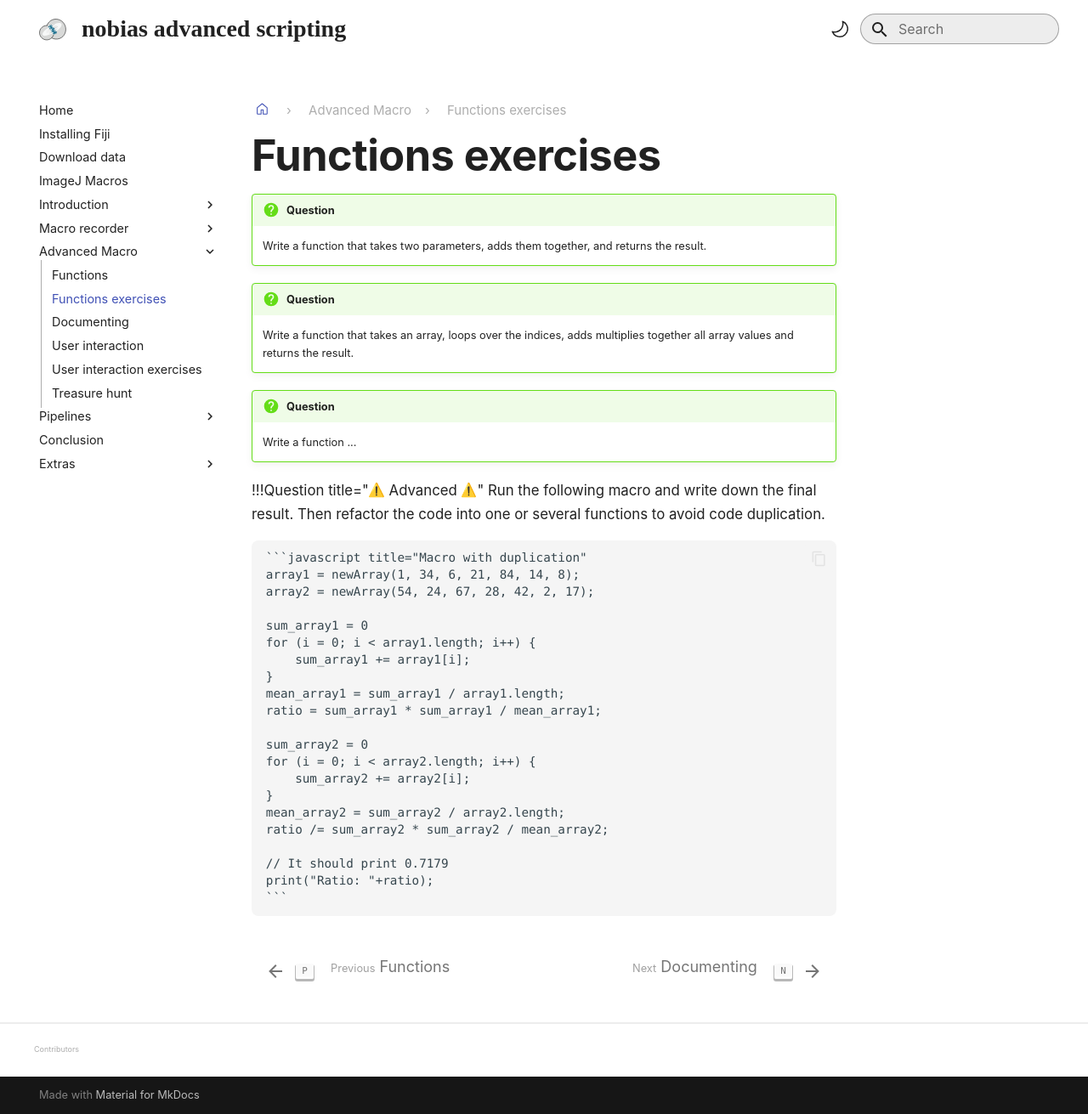
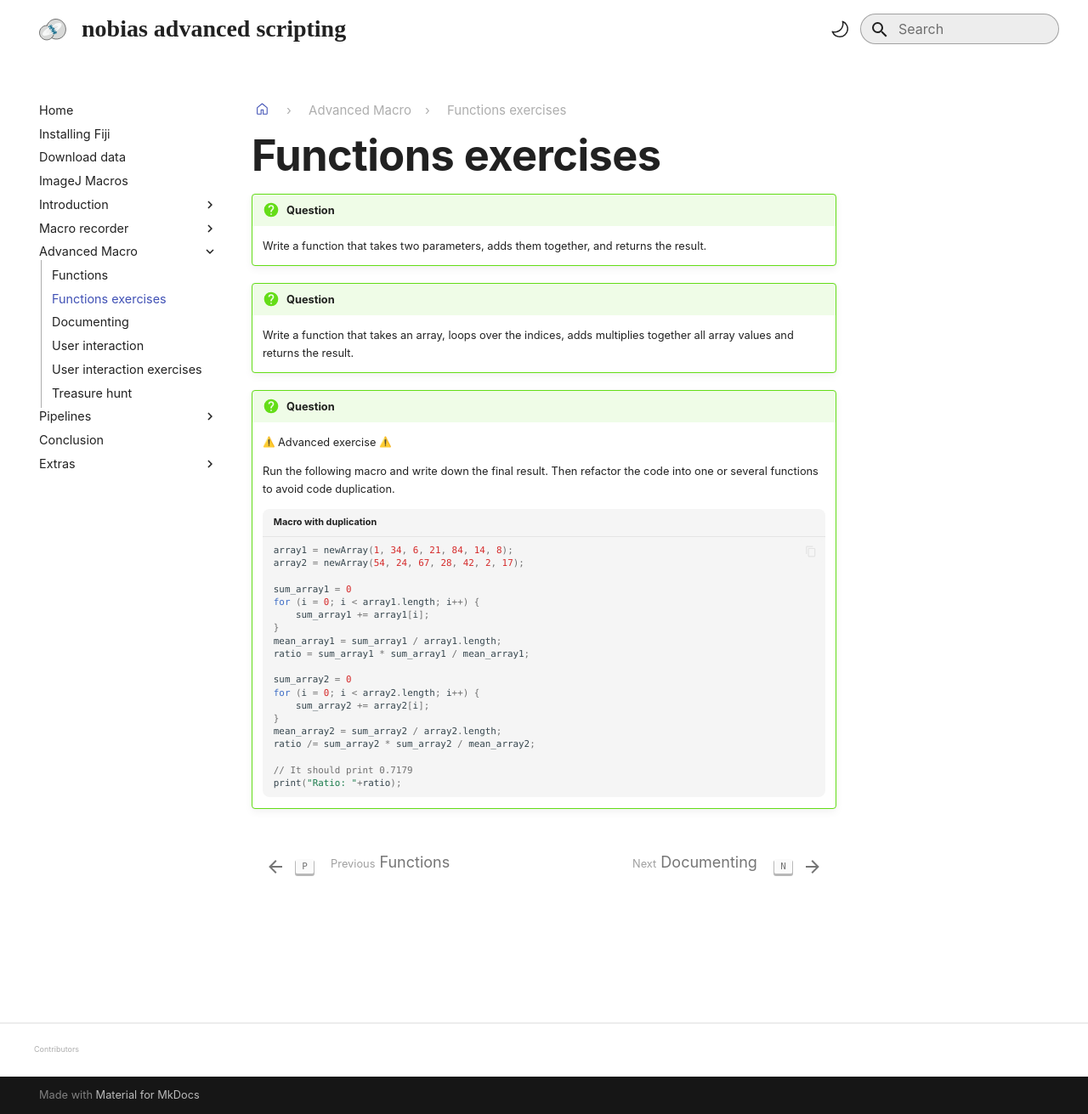
Before and after one commit to nobias-fht/advanced-scripting, an MkDocs documentation site: the page built from docs/course/advanced_scripting/functions_exercises.md, in a window 1280 px wide and 1311 px high. Shown: the whole window at 85% size. Built offline with MkDocs 1.6.1 and Material for MkDocs 9.7.7, drawn with Linux system fonts in a browser that asks for light colours; emoji names are drawn with the system emoji font.

Commit message:
fix formatting

```diff
--- a/docs/course/advanced_scripting/functions_exercises.md
+++ b/docs/course/advanced_scripting/functions_exercises.md
@@ -5,18 +5,18 @@ tags:
 ---
 # Functions exercises
 
-!!!Question
+!!! question
     Write a function that takes two parameters, adds them together, and returns
     the result.
 
-!!!Question
+!!! question
+
     Write a function that takes an array, loops over the indices, adds multiplies
     together all array values and returns the result.
 
-!!!Question
-    Write a function ...
+!!! question
+    :warning: Advanced exercise :warning:
 
-!!!Question title=":warning: Advanced :warning:"
     Run the following macro and write down the final result. Then refactor the
     code into one or several functions to avoid code duplication.
 
```
Also changed, not shown: docs/course/pipelines/basic_segmentation/roi_manager_adding.md (+1 -1 lines).
